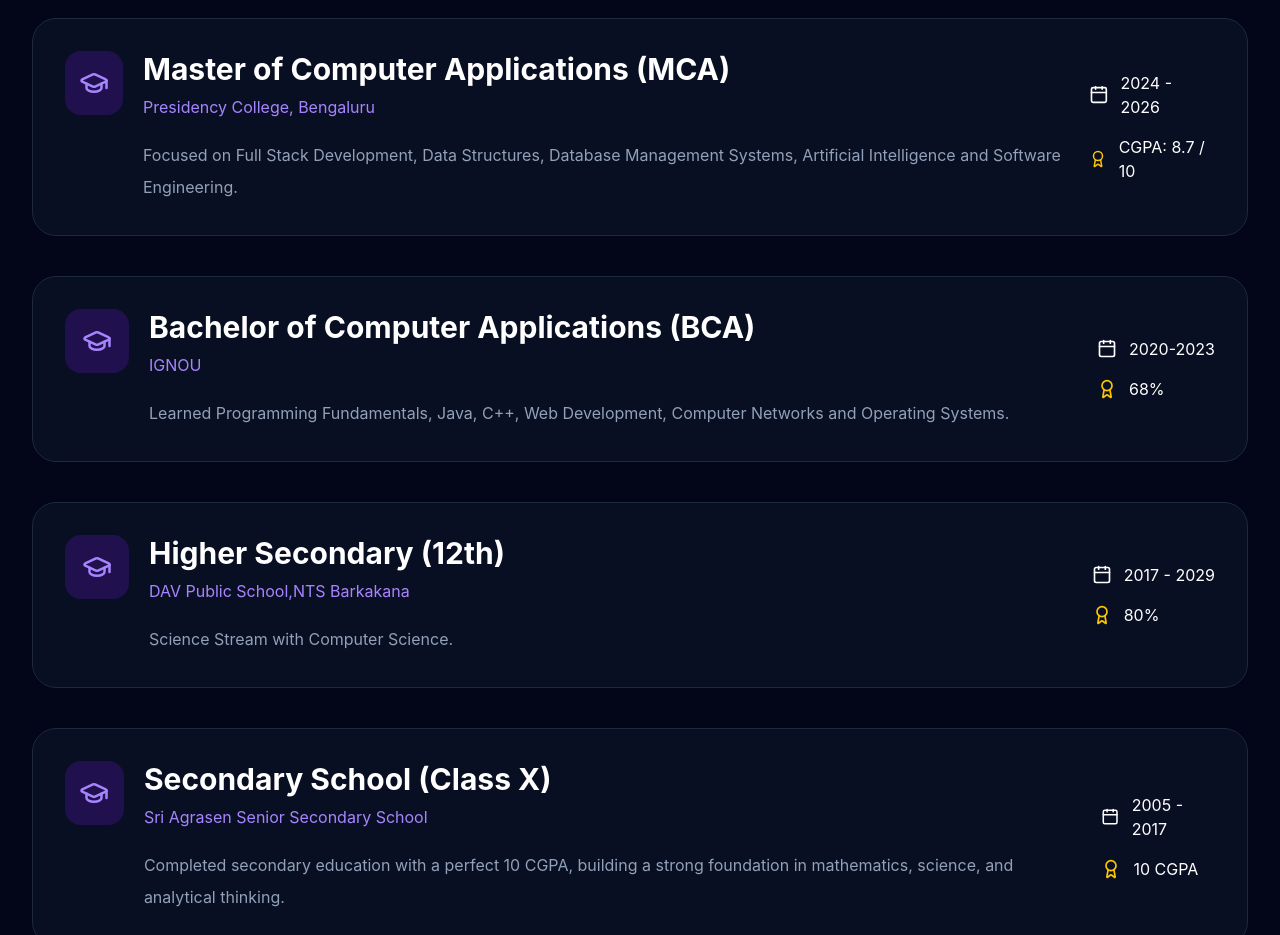
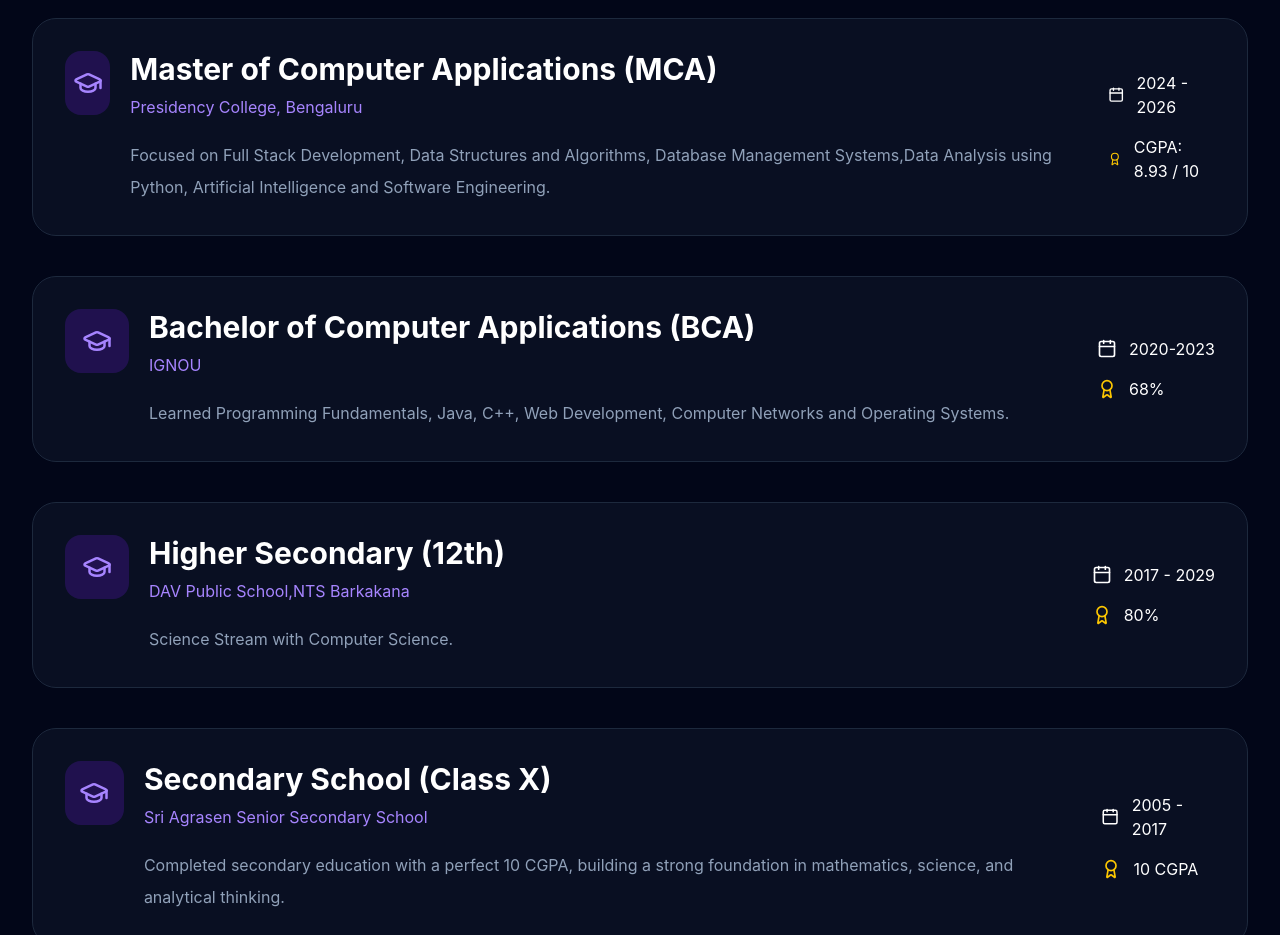
Before and after one commit to mohitsrivastava18/Mohit-Protfolio, a React (Vite) app: page / in a window 1280 px wide. Shown: the part 4860-5795 px from the top of the page. Built offline with nearby package versions, Linux system fonts and the light colour scheme.

Commit message:
Modify education details for MCA entry
Updated score and description for education entry.

```diff
--- a/src/data/education.js
+++ b/src/data/education.js
@@ -4,9 +4,9 @@
     degree: "Master of Computer Applications (MCA)",
     institute: "Presidency College, Bengaluru",
     duration: "2024 - 2026",
-    score: "CGPA: 8.7 / 10",
+    score: "CGPA: 8.93 / 10",
     description:
-      "Focused on Full Stack Development, Data Structures, Database Management Systems, Artificial Intelligence and Software Engineering.",
+      "Focused on Full Stack Development, Data Structures and Algorithms, Database Management Systems,Data Analysis using Python, Artificial Intelligence and Software Engineering.",
   },
 
   {
```
